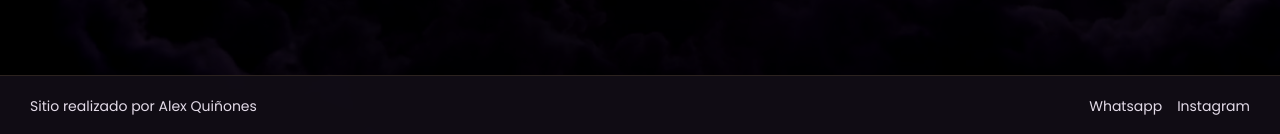
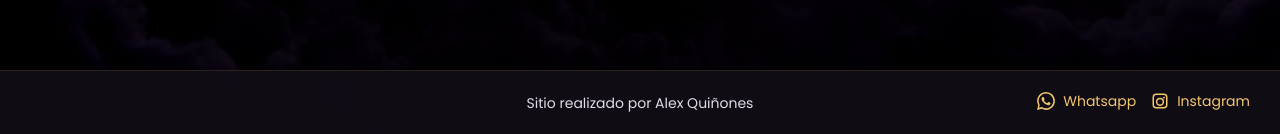
Before and after one commit to alexq2005/Icarry-Reac, a React (Vite) app: page /product/1 in a window 1280 px wide. Shown: the part 663-797 px from the top of the page. Built offline with nearby package versions, Linux system fonts and the light colour scheme.

Commit message:
feat: align storefront structure and cart context

```diff
--- /dev/null
+++ b/src/App.css
@@ -0,0 +1,21 @@
+/*------------------------------------------------------------*/
+/*                     layout principal                       */
+/*------------------------------------------------------------*/
+#root {
+  width: 100%;
+  display: flex;
+  flex-direction: column;
+  min-height: 100vh;
+}
+
+main {
+  flex: 1;
+  width: min(1200px, 90%);
+  margin: 2rem auto;
+}
+
+@media (max-width: 640px) {
+  main {
+    width: min(100% - 3.2rem, 1200px);
+  }
+}
--- a/src/App.jsx
+++ b/src/App.jsx
@@ -6,11 +6,11 @@
 // y lo que si cambia (el contenido del medio) lo maneja Routes.
 
 import { Route, Routes } from "react-router-dom";
+import "./App.css";
 import { Footer } from "./components/Footer/Footer";
 import { Header } from "./components/Header/Header";
 import { ItemListContainer } from "./components/ItemListContainer/ItemListContainer";
 import { ItemDetailContainer } from "./components/ItemDetailContainer/ItemDetailContainer";
-import { CartProvider } from "./context/CartContext";
 
 function App() {
   /*------------------------------------------------------------*/
@@ -23,7 +23,7 @@ function App() {
   // "/category/:category" → para filtrar por categoria (la ruta existe pero todavia no filtra)
   // si ninguna ruta coincide, no muestra nada (podriamos agregar un 404)
   return (
-    <CartProvider>
+    <>
       <Header />
 
       <main>
@@ -36,7 +36,7 @@ function App() {
       </main>
 
       <Footer />
-    </CartProvider>
+    </>
   );
 }
 
--- a/src/components/Footer/Footer.css
+++ b/src/components/Footer/Footer.css
@@ -8,14 +8,36 @@ footer {
   backdrop-filter: blur(12px);
   border-top: 1px solid rgba(242, 198, 109, 0.12);
   padding: 2rem 3rem;
-  display: flex;
-  justify-content: space-between;
+  display: grid;
+  grid-template-columns: 1fr auto 1fr;
   align-items: center;
 }
 
 footer p {
+  grid-column: 2;
+  grid-row: 1;
   color: #e3dbe8;
   font-size: 1.4rem;
+}
+
+footer nav {
+  grid-column: 3;
+  justify-self: end;
+}
+
+@media (max-width: 768px) {
+  footer {
+    grid-template-columns: 1fr;
+    justify-items: center;
+    gap: 1.2rem;
+  }
+
+  footer p,
+  footer nav {
+    grid-column: 1;
+    text-align: center;
+    justify-self: center;
+  }
 }
 
 /*------------------------------------------------------------*/
@@ -25,15 +47,23 @@ footer p {
 .footer-list {
   display: flex;
   gap: 1.5rem;
+  align-items: center;
+  list-style: none;
 }
 
-.footer-list li {
-  color: #e3dbe8;
+.footer-list li .social-link {
+  display: inline-flex;
+  align-items: center;
+  gap: 0.8rem;
+  color: #f2c66d;
   font-size: 1.4rem;
-  cursor: pointer;
-  transition: color 0.2s;
+  cursor: default;
 }
 
-.footer-list li:hover {
-  color: #f2c66d;
+.social-icon {
+  display: block;
+  width: 1.8rem;
+  height: 1.8rem;
+  fill: currentColor;
+  flex-shrink: 0;
 }
--- a/src/components/Footer/Footer.jsx
+++ b/src/components/Footer/Footer.jsx
@@ -2,7 +2,6 @@
 /*                     pie de pagina                           */
 /*------------------------------------------------------------*/
 // pie de pagina con mi nombre y las redes.
-// por ahora Whatsapp e Instagram son solo texto, sin links reales.
 // se muestra en todas las paginas (esta fuera del Routes en App.jsx)
 
 import "./Footer.css";
@@ -11,16 +10,41 @@ export const Footer = () => {
   /*------------------------------------------------------------*/
   /*                     contenido del footer                    */
   /*------------------------------------------------------------*/
+  const socialLinks = [
+    {
+      name: "Whatsapp",
+      icon: (
+        <svg viewBox="0 0 24 24" aria-hidden="true" className="social-icon">
+          <path d="M20.52 3.48A11.88 11.88 0 0 0 12.04 0C5.54 0 .2 5.34.2 11.84c0 2.09.55 4.13 1.59 5.93L0 24l6.46-1.66a11.83 11.83 0 0 0 5.58 1.52h.01c6.5 0 11.84-5.34 11.84-11.84 0-3.17-1.23-6.15-3.37-8.54ZM12.04 21.6c-1.8 0-3.57-.48-5.12-1.39l-.37-.22-3.83 1 1.02-3.73-.24-.38A9.7 9.7 0 0 1 2.3 11.84c0-5.37 4.37-9.74 9.74-9.74 2.6 0 5.04 1.01 6.88 2.85a9.67 9.67 0 0 1 2.85 6.89c0 5.37-4.37 9.74-9.74 9.74Zm5.32-7.28c-.29-.15-1.72-.84-1.99-.94-.27-.1-.46-.15-.66.15-.2.29-.77.94-.94 1.13-.17.2-.34.22-.63.08-.29-.15-1.22-.45-2.33-1.43-.86-.76-1.44-1.7-1.6-1.99-.17-.29-.02-.45.13-.6.13-.13.29-.34.43-.51.14-.17.19-.29.29-.48.1-.2.05-.37-.03-.52-.08-.15-.66-1.6-.9-2.2-.24-.58-.48-.5-.66-.5h-.57c-.2 0-.52.07-.79.37-.27.3-1.03 1-1.03 2.44s1.06 2.82 1.2 3.01c.14.2 2.07 3.18 5.03 4.46.7.3 1.25.48 1.68.61.71.23 1.35.2 1.86.12.56-.08 1.72-.7 1.96-1.38.24-.68.24-1.27.17-1.38-.07-.12-.27-.2-.56-.35Z"/>
+        </svg>
+      ),
+    },
+    {
+      name: "Instagram",
+      icon: (
+        <svg viewBox="0 0 24 24" aria-hidden="true" className="social-icon">
+          <path d="M7 2h10a5 5 0 0 1 5 5v10a5 5 0 0 1-5 5H7a5 5 0 0 1-5-5V7a5 5 0 0 1 5-5Zm0 2a3 3 0 0 0-3 3v10a3 3 0 0 0 3 3h10a3 3 0 0 0 3-3V7a3 3 0 0 0-3-3H7Zm5 3.5A5.5 5.5 0 1 1 6.5 13 5.5 5.5 0 0 1 12 7.5Zm0 2A3.5 3.5 0 1 0 15.5 13 3.5 3.5 0 0 0 12 9.5Zm5.25-3.25a1.25 1.25 0 1 1-1.25 1.25 1.25 1.25 0 0 1 1.25-1.25Z"/>
+        </svg>
+      ),
+    },
+  ];
+
   return (
     <footer>
       {/* credito del autor */}
       <p>Sitio realizado por Alex Quiñones</p>
 
-      {/* redes sociales (todavia sin links funcionales) */}
-      <nav>
+      {/* redes sociales */}
+      <nav aria-label="Redes sociales">
         <ul className="footer-list">
-          <li>Whatsapp</li>
-          <li>Instagram</li>
+          {socialLinks.map((item) => (
+            <li key={item.name}>
+              <span className="social-link">
+                {item.icon}
+                <span>{item.name}</span>
+              </span>
+            </li>
+          ))}
         </ul>
       </nav>
     </footer>
--- a/src/components/ItemDetail/ItemDetail.jsx
+++ b/src/components/ItemDetail/ItemDetail.jsx
@@ -1,8 +1,7 @@
 /*------------------------------------------------------------*/
 /*                     detalle del producto                     */
 /*------------------------------------------------------------*/
-import { useContext } from "react";
-import { CartContext } from "../../context/CartContext";
+import { useCart } from "../../context/CartContext";
 import { Item } from "../Item/Item";
 import "./ItemDetail.css";
 
@@ -10,7 +9,7 @@ export const ItemDetail = ({ item }) => {
   /*------------------------------------------------------------*/
   /*                     accion del boton                       */
   /*------------------------------------------------------------*/
-  const { addItem } = useContext(CartContext);
+  const { addItem } = useCart();
 
   return (
     <div className="detail-wrapper">
--- a/src/components/ItemList/ItemList.css
+++ b/src/components/ItemList/ItemList.css
@@ -3,6 +3,7 @@
 /*------------------------------------------------------------*/
 .contenedor-tarjetas {
   width: 100%;
+  margin-top: 2rem;
   display: grid;
   grid-template-columns: repeat(3, minmax(0, 1fr));
   gap: 2.4rem;
--- a/src/components/ItemListContainer/ItemListContainer.jsx
+++ b/src/components/ItemListContainer/ItemListContainer.jsx
@@ -9,6 +9,7 @@
 
 import { useEffect, useState } from "react";
 import { ItemList } from "../ItemList/ItemList";
+import "./ItemListContainer.css";
 
 export const ItemListContainer = () => {
   // estado para los productos, errores y carga
--- a/src/components/Nav/Nav.jsx
+++ b/src/components/Nav/Nav.jsx
@@ -5,16 +5,15 @@
 // usa Link de react-router-dom en vez de <a> para que no recargue la pagina
 // (navega sin hacer request al servidor, es una SPA)
 
-import { useContext } from "react";
 import { Link } from "react-router-dom";
-import { CartContext } from "../../context/CartContext";
+import { useCart } from "../../context/CartContext";
 import "./Nav.css";
 
 export const Nav = () => {
   /*------------------------------------------------------------*/
   /*                     estado del carrito en menu             */
   /*------------------------------------------------------------*/
-  const { cart } = useContext(CartContext);
+  const { getTotalItems } = useCart();
 
   return (
     <nav className="header-nav">
@@ -26,7 +25,7 @@ export const Nav = () => {
         <li className="cart-link-wrap">
           <Link to={"/cart"} className="cart-link">
             <span>Carrito</span>
-            <span className="cart-badge">{cart.length}</span>
+            <span className="cart-badge">{getTotalItems()}</span>
           </Link>
         </li>
       </ul>
--- a/src/context/CartContext.jsx
+++ b/src/context/CartContext.jsx
@@ -1,10 +1,23 @@
-import { createContext, useState } from "react";
+/* eslint-disable react-refresh/only-export-components */
+import { createContext, useContext, useState } from "react";
 import { useNavigate } from "react-router-dom";
-
 /*-----------------------------------------------------------*/
 /*                   contexto del carrito                     */
 /*-----------------------------------------------------------*/
-export const CartContext = createContext();
+export const CartContext = createContext(null);
+
+/*-----------------------------------------------------------*/
+/*                  hook para usar el carrito                 */
+/*-----------------------------------------------------------*/
+export const useCart = () => {
+  const context = useContext(CartContext);
+
+  if (!context) {
+    throw new Error("useCart debe usarse dentro de un CartProvider");
+  }
+
+  return context;
+};
 
 /*-----------------------------------------------------------*/
 /*                    provider del carrito                    */
@@ -52,6 +65,11 @@ export const CartProvider = ({ children }) => {
   };
 
   /*-----------------------------------------------------------*/
+  /*                  cantidad de productos                    */
+  /*-----------------------------------------------------------*/
+  const getTotalItems = () => cart.length;
+
+  /*-----------------------------------------------------------*/
   /*                       total del carrito                    */
   /*-----------------------------------------------------------*/
   const getCartTotal = () =>
@@ -74,6 +92,7 @@ export const CartProvider = ({ children }) => {
     addItem,
     clearCart,
     removeItem,
+    getTotalItems,
     getCartTotal,
     checkout,
   };
--- a/src/main.jsx
+++ b/src/main.jsx
@@ -8,6 +8,7 @@ import { createRoot } from "react-dom/client";
 import "./index.css";
 import App from "./App.jsx";
 import { BrowserRouter } from "react-router-dom";
+import { CartProvider } from "./context/CartContext.jsx";
 
 /*------------------------------------------------------------*/
 /*                     configuracion inicial                    */
@@ -17,7 +18,9 @@ import { BrowserRouter } from "react-router-dom";
 createRoot(document.getElementById("root")).render(
   <StrictMode>
     <BrowserRouter>
-      <App />
+      <CartProvider>
+        <App />
+      </CartProvider>
     </BrowserRouter>
   </StrictMode>,
 );
```
Also changed, not shown: src/components/ItemListContainer/ItemListContainer.css (added, +107 -0 lines), src/index.css (+0 -135 lines), 2 other files (tests, documents, lock files or other folders).
